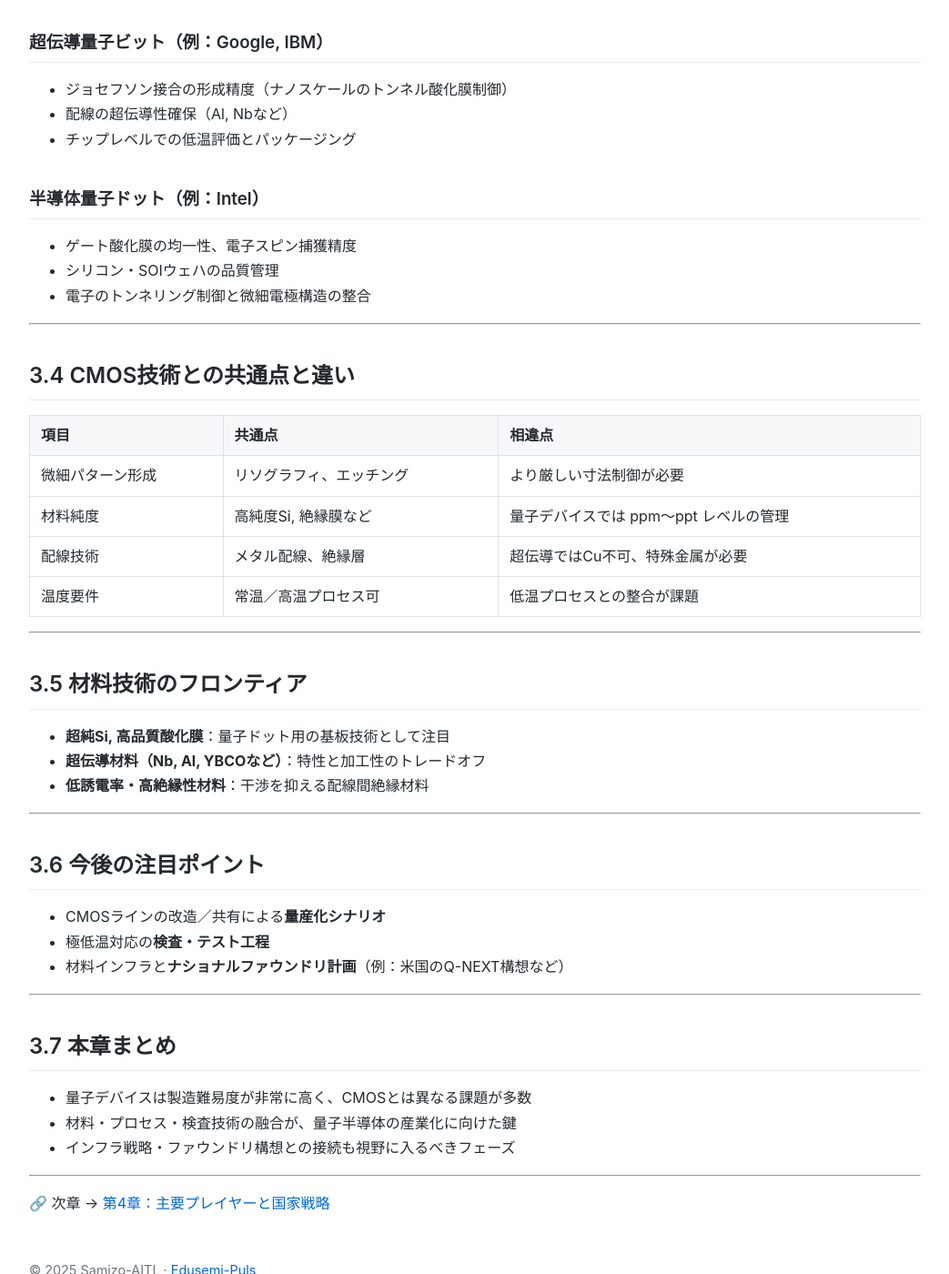
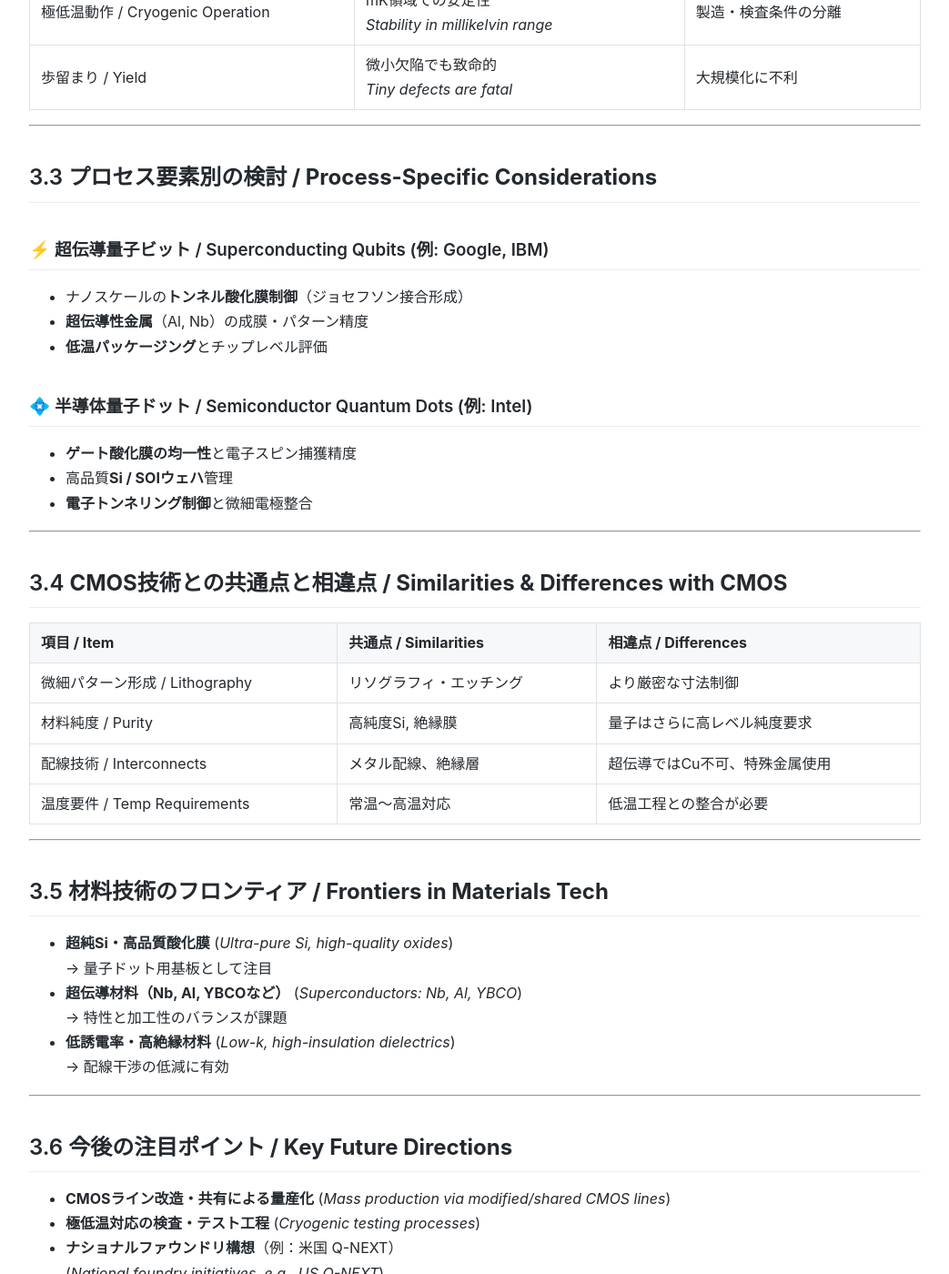
Before and after one commit to Samizo-AITL/Edusemi-Plus, a Jekyll site: the page built from quantum-semiconductor/03_fabrication.md, in a window 1280 px wide and 1400 px high, scrolled down 809 px. Shown: the whole window at 91% size, without its empty margins (118-1161 px from the left). Built offline with Jekyll 4.4.1, drawn with Linux system fonts in a browser that asks for light colours; some of the changed text lies outside the part shown.

Commit message:
Update 03_fabrication.md

```diff
--- a/quantum-semiconductor/03_fabrication.md
+++ b/quantum-semiconductor/03_fabrication.md
@@ -1,82 +1,92 @@
 ---
 layout: default
-title: 第3章：製造と材料技術の課題
+title: 🏭 第3章｜製造と材料技術の課題 / Manufacturing & Materials Challenges
 ---
+
+# 🏭 **第3章｜製造と材料技術の課題**
+**Chapter 3｜Manufacturing & Materials Challenges**
 
 ---
 
-# 第3章：製造と材料技術の課題
-
-## 3.1 なぜ量子デバイスの製造は難しいのか
+## 3.1 **なぜ量子デバイスの製造は難しいのか / Why Is Quantum Device Manufacturing Difficult?**
 
 量子ビットは極めて繊細な量子状態を利用するため、
-製造プロセスにおいて**非常に高い精度・清浄度・低雑音性**が求められます。
+**超高精度・高純度・低ノイズ**が要求されます。
+_Quantum bits rely on fragile quantum states, requiring **extreme precision, purity, and low noise**._
 
-これは従来のCMOS製造ラインとは一部で大きく異なる要件を持つため、
-既存技術とのギャップが開発のボトルネックとなっています。
+これは従来のCMOS製造とは大きく異なる部分があり、
+**既存技術とのギャップ**が開発のボトルネックとなります。
 
 ---
 
-## 3.2 共通的な製造課題
+## 3.2 **共通的な製造課題 / Common Manufacturing Challenges**
 
-| 課題項目 | 内容 | 備考 |
-|----------|------|------|
-| 材料純度 | 不純物が量子状態を乱す | イオン汚染や格子欠陥の最小化が重要 |
-| 配線干渉 | クロストーク・キャパシタンス | 多層配線の設計・分離が困難 |
-| 極低温動作 | ミリケルビン領域での安定性 | 動作環境と製造・検査条件が分離 |
-| 歩留まり | 小さな欠陥でも致命的 | スケーラブルな製造には不利 |
+| **課題 / Challenge** | **内容 / Details** | **備考 / Notes** |
+|----------------------|--------------------|------------------|
+| 材料純度 / Material Purity | 不純物が量子状態を乱す<br>_Impurities disturb quantum states_ | ppm〜pptレベル管理 |
+| 配線干渉 / Wiring Crosstalk | クロストーク・寄生容量<br>_Crosstalk & parasitic capacitance_ | 多層配線の分離が難しい |
+| 極低温動作 / Cryogenic Operation | mK領域での安定性<br>_Stability in millikelvin range_ | 製造・検査条件の分離 |
+| 歩留まり / Yield | 微小欠陥でも致命的<br>_Tiny defects are fatal_ | 大規模化に不利 |
 
 ---
 
-## 3.3 プロセス要素別の検討
+## 3.3 **プロセス要素別の検討 / Process-Specific Considerations**
 
-### 超伝導量子ビット（例：Google, IBM）
+### ⚡ 超伝導量子ビット / Superconducting Qubits (例: Google, IBM)
+- ナノスケールの**トンネル酸化膜制御**（ジョセフソン接合形成）
+- **超伝導性金属**（Al, Nb）の成膜・パターン精度
+- **低温パッケージング**とチップレベル評価
 
-- ジョセフソン接合の形成精度（ナノスケールのトンネル酸化膜制御）
-- 配線の超伝導性確保（Al, Nbなど）
-- チップレベルでの低温評価とパッケージング
-
-### 半導体量子ドット（例：Intel）
-
-- ゲート酸化膜の均一性、電子スピン捕獲精度
-- シリコン・SOIウェハの品質管理
-- 電子のトンネリング制御と微細電極構造の整合
+### 💠 半導体量子ドット / Semiconductor Quantum Dots (例: Intel)
+- **ゲート酸化膜の均一性**と電子スピン捕獲精度
+- 高品質**Si / SOIウェハ**管理
+- **電子トンネリング制御**と微細電極整合
 
 ---
 
-## 3.4 CMOS技術との共通点と違い
+## 3.4 **CMOS技術との共通点と相違点 / Similarities & Differences with CMOS**
 
-| 項目 | 共通点 | 相違点 |
-|------|--------|--------|
-| 微細パターン形成 | リソグラフィ、エッチング | より厳しい寸法制御が必要 |
-| 材料純度 | 高純度Si, 絶縁膜など | 量子デバイスでは ppm〜ppt レベルの管理 |
-| 配線技術 | メタル配線、絶縁層 | 超伝導ではCu不可、特殊金属が必要 |
-| 温度要件 | 常温／高温プロセス可 | 低温プロセスとの整合が課題 |
+| **項目 / Item** | **共通点 / Similarities** | **相違点 / Differences** |
+|-----------------|---------------------------|---------------------------|
+| 微細パターン形成 / Lithography | リソグラフィ・エッチング | より厳密な寸法制御 |
+| 材料純度 / Purity | 高純度Si, 絶縁膜 | 量子はさらに高レベル純度要求 |
+| 配線技術 / Interconnects | メタル配線、絶縁層 | 超伝導ではCu不可、特殊金属使用 |
+| 温度要件 / Temp Requirements | 常温〜高温対応 | 低温工程との整合が必要 |
 
 ---
 
-## 3.5 材料技術のフロンティア
+## 3.5 **材料技術のフロンティア / Frontiers in Materials Tech**
 
-- **超純Si, 高品質酸化膜**：量子ドット用の基板技術として注目
-- **超伝導材料（Nb, Al, YBCOなど）**：特性と加工性のトレードオフ
-- **低誘電率・高絶縁性材料**：干渉を抑える配線間絶縁材料
+- **超純Si・高品質酸化膜** (_Ultra-pure Si, high-quality oxides_)
+  → 量子ドット用基板として注目
+- **超伝導材料（Nb, Al, YBCOなど）** (_Superconductors: Nb, Al, YBCO_)
+  → 特性と加工性のバランスが課題
+- **低誘電率・高絶縁材料** (_Low-k, high-insulation dielectrics_)
+  → 配線干渉の低減に有効
 
 ---
 
-## 3.6 今後の注目ポイント
+## 3.6 **今後の注目ポイント / Key Future Directions**
 
-- CMOSラインの改造／共有による**量産化シナリオ**
-- 極低温対応の**検査・テスト工程**
-- 材料インフラと**ナショナルファウンドリ計画**（例：米国のQ-NEXT構想など）
+- **CMOSライン改造・共有による量産化** (_Mass production via modified/shared CMOS lines_)
+- **極低温対応の検査・テスト工程** (_Cryogenic testing processes_)
+- **ナショナルファウンドリ構想**（例：米国 Q-NEXT）
+  (_National foundry initiatives, e.g., US Q-NEXT_)
 
 ---
 
-## 3.7 本章まとめ
+## 3.7 **本章まとめ / Chapter Summary**
 
-- 量子デバイスは製造難易度が非常に高く、CMOSとは異なる課題が多数
-- 材料・プロセス・検査技術の融合が、量子半導体の産業化に向けた鍵
-- インフラ戦略・ファウンドリ構想との接続も視野に入るべきフェーズ
+- 量子デバイス製造は**CMOS以上に厳格な製造要件**を持つ
+  _Quantum devices demand stricter manufacturing conditions than CMOS_
+- 材料・プロセス・検査の融合が**産業化の鍵**
+  _Integration of materials, processes, and testing is key to industrialization_
+- **インフラ戦略・ファウンドリ構想**と連動すべきフェーズ
+  _Should align with infrastructure and foundry strategies_
 
 ---
 
-🔗 次章 → [第4章：主要プレイヤーと国家戦略](04_national_strategy.md)
+## 🔗 **前後リンク / Navigation**
+- ◀️ 前節: [第2章｜代表的な量子デバイス](02_devices.md)
+- ▶️ 次節: [第4章｜主要プレイヤーと国家戦略](04_national_strategy.md)
+- 📘 [量子半導体 README に戻る / Back to Quantum-Semiconductor README](README.md)
```
